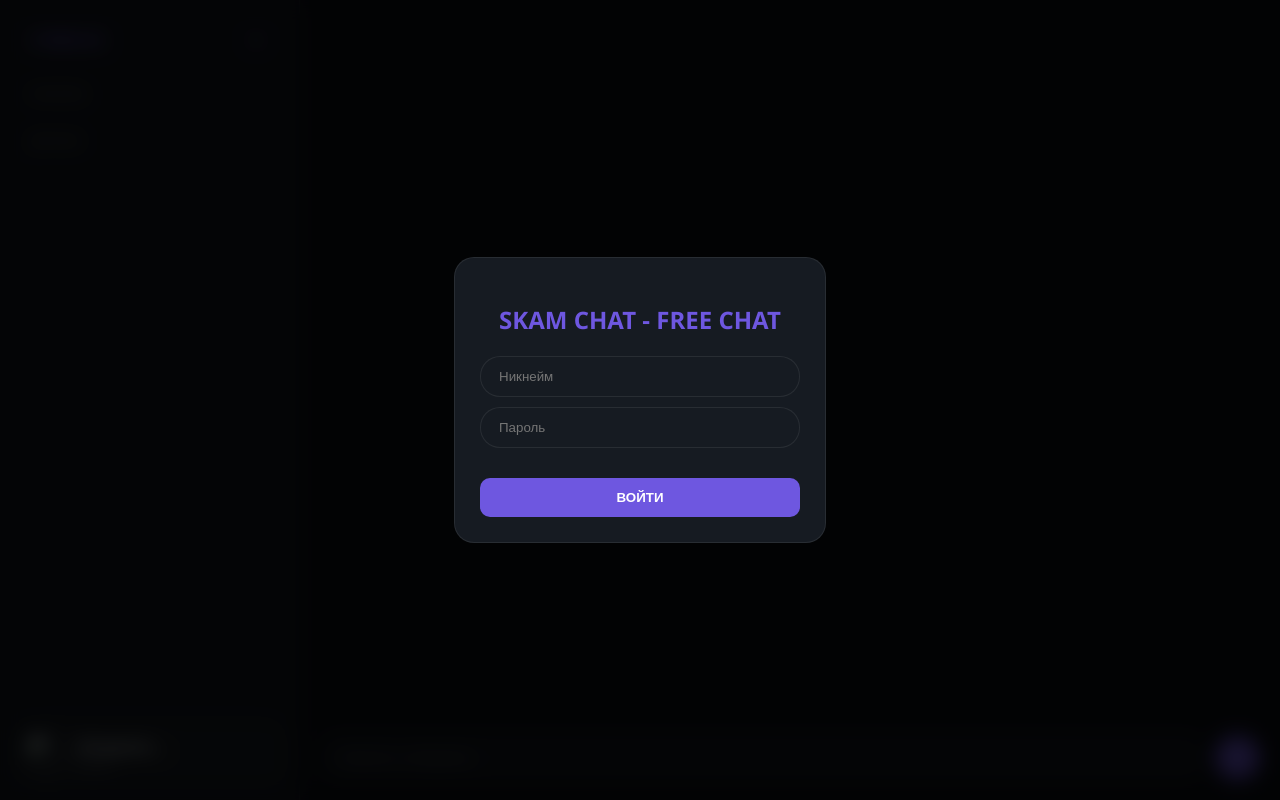
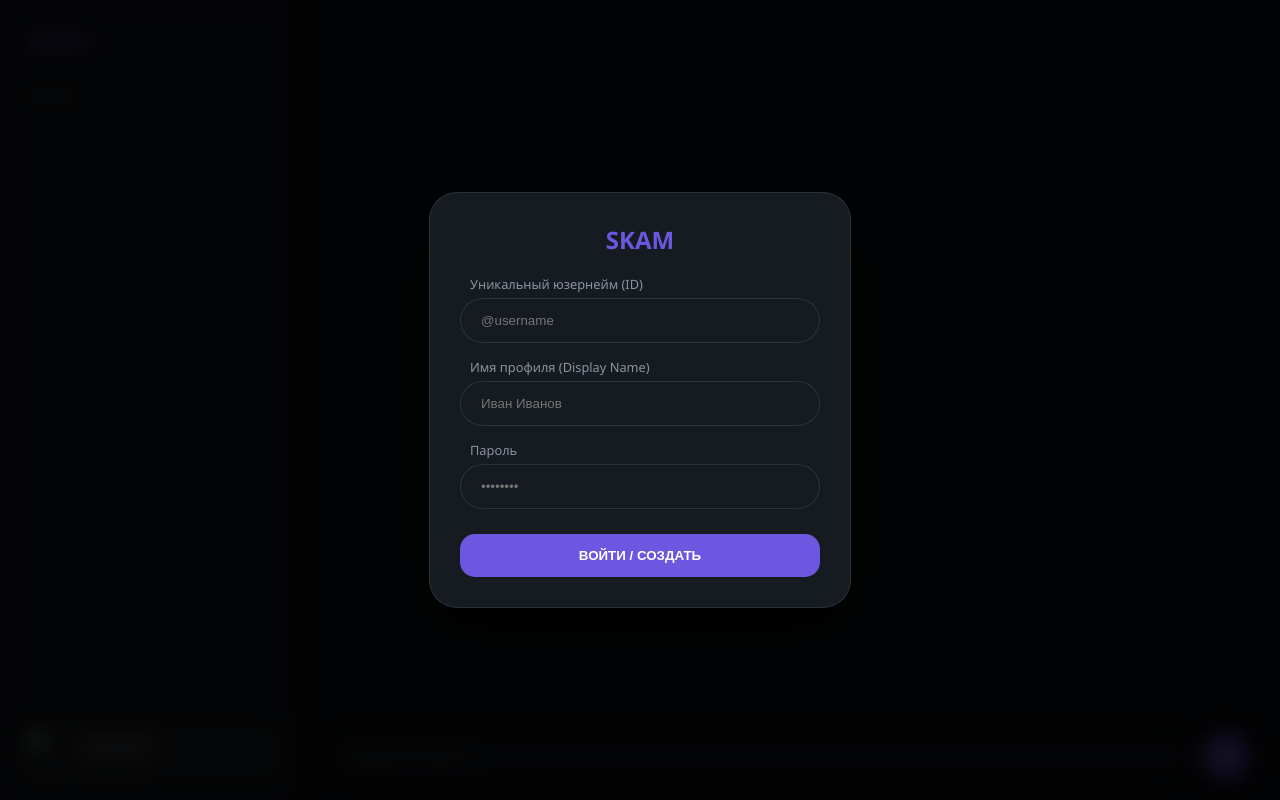
Before and after one commit to Krembovan/CatMes, a Flask app: page / in a window 1280 px wide. Run offline with Flask 3, Linux system fonts and the light colour scheme; some libraries are stand-ins or nearby versions.

Commit message:
UI Roundness and bottom profile

```diff
--- a/app.py
+++ b/app.py
@@ -2,11 +2,11 @@ import eventlet
 eventlet.monkey_patch()
 
 import json, os, time
-from flask import Flask, render_template
+from flask import Flask, render_template, request
 from flask_socketio import SocketIO, emit, join_room
 
 app = Flask(__name__)
-app.config['SECRET_KEY'] = 'cyber_vibe_secret'
+app.config['SECRET_KEY'] = 'skam_forever'
 socketio = SocketIO(app, cors_allowed_origins="*", async_mode='eventlet')
 
 BASE_DIR = os.path.dirname(os.path.abspath(__file__))
@@ -33,69 +33,53 @@ def index():
 
 @socketio.on('auth')
 def handle_auth(data):
-    nick = data.get('nick', '').strip() or "Гость"
+    username = data.get('username', '').strip().lower() # Уникальный ID
+    display_name = data.get('display_name', '').strip() or username
     pwd = data.get('password', '')
+
     users = load_db('users')
-    search_nick = nick.lower()
 
-    if search_nick in users:
-        if users[search_nick]['pass'] == pwd:
-            user_data = users[search_nick]
-            # Гарантируем наличие полей
-            user_data.setdefault('friends', [])
-            user_data.setdefault('requests', [])
-            emit('auth_result', {'success': True, 'user': user_data})
+    if username in users:
+        if users[username]['pass'] == pwd:
+            emit('auth_result', {'success': True, 'user': users[username]})
         else:
             emit('auth_result', {'success': False, 'error': 'Неверный пароль'})
     else:
+        # Регистрация нового
         new_user = {
-            'nick': nick, 'pass': pwd, 'avatar': '',
-            'bio': 'Пользователь Cyber Chat', 'friends': [], 'requests': []
+            'username': username,
+            'display_name': display_name,
+            'pass': pwd,
+            'avatar': 'https://i.pravatar.cc/150?u=' + username,
+            'bio': 'Новый пользователь SKAM',
+            'friends': [],
+            'requests': []
         }
-        users[search_nick] = new_user
+        users[username] = new_user
         save_db('users', users)
         emit('auth_result', {'success': True, 'user': new_user})
 
-@socketio.on('add_friend')
-def add_friend(data):
-    my_nick = data.get('my_nick').lower()
-    target_nick = data.get('target_nick').lower()
+@socketio.on('update_profile')
+def update_profile(data):
     users = load_db('users')
+    old_un = data.get('old_username').lower()
+    new_un = data.get('new_username').lower().strip()
 
-    if target_nick in users and target_nick != my_nick:
-        if my_nick not in users[target_nick]['requests'] and my_nick not in users[target_nick]['friends']:
-            users[target_nick]['requests'].append(data.get('my_nick'))
-            save_db('users', users)
-            emit('friend_update', {'msg': 'Запрос отправлен!'}, room=request.sid)
-    else:
-        emit('friend_update', {'msg': 'Пользователь не найден'}, room=request.sid)
+    if old_un in users:
+        # Если меняется юзернейм, проверяем уникальность
+        if old_un != new_un and new_un in users:
+            emit('error', {'msg': 'Этот юзернейм уже занят!'})
+            return
 
-@socketio.on('accept_friend')
-def accept_friend(data):
-    my_nick = data.get('my_nick').lower()
-    target_nick = data.get('target_nick').lower()
-    users = load_db('users')
+        user_data = users.pop(old_un)
+        user_data['username'] = new_un
+        user_data['display_name'] = data.get('display_name')
+        user_data['avatar'] = data.get('avatar')
+        user_data['bio'] = data.get('bio')
 
-    if target_nick in users:
-        # Убираем из заявок, добавляем в друзья обоим
-        if data.get('target_nick') in users[my_nick]['requests']:
-            users[my_nick]['requests'].remove(data.get('target_nick'))
-
-        if data.get('target_nick') not in users[my_nick]['friends']:
-            users[my_nick]['friends'].append(data.get('target_nick'))
-        if data.get('my_nick') not in users[target_nick]['friends']:
-            users[target_nick]['friends'].append(data.get('my_nick'))
-
+        users[new_un] = user_data
         save_db('users', users)
-
-        # Создаем приватный чат в реестре
-        reg = load_db('registry')
-        chat_id = f"priv_{min(my_nick, target_nick)}_{max(my_nick, target_nick)}"
-        reg[chat_id] = {"name": f"🤝 {data.get('target_nick')}", "type": "private"}
-        save_db('registry', reg)
-
-        emit('auth_result', {'success': True, 'user': users[my_nick]})
-        emit('room_list', reg, broadcast=True)
+        emit('auth_result', {'success': True, 'user': user_data})
 
 @socketio.on('message')
 def handle_msg(data):
--- a/templates/index.html
+++ b/templates/index.html
@@ -2,103 +2,118 @@
 <html lang="ru">
 <head>
     <meta charset="UTF-8">
-    <title>SKAM</title>
+    <title>SKAM MESSENGER</title>
     <script src="https://cdn.socket.io/4.7.5/socket.io.min.js"></script>
     <style>
         :root {
             --bg: #0b0e14; --surface: #161b22; --primary: #6e57e0;
-            --accent: #4a90e2; --text: #e6edf3; --border: rgba(255,255,255,0.08);
+            --accent: #4a90e2; --text: #e6edf3; --border: rgba(255,255,255,0.1);
         }
-        body { background: var(--bg); color: var(--text); font-family: 'Segoe UI', sans-serif; margin: 0; height: 100vh; overflow: hidden; }
+        body { background: var(--bg); color: var(--text); font-family: 'Segoe UI', sans-serif; margin: 0; height: 100vh; }
         .app-container { display: flex; height: 100vh; }
 
-        /* Сайдбар */
+        /* Sidebar */
         .sidebar { width: 300px; background: var(--surface); border-right: 1px solid var(--border); display: flex; flex-direction: column; padding: 15px; box-sizing: border-box; }
-        .sidebar-header { padding: 10px 15px; font-weight: 900; color: var(--primary); display: flex; justify-content: space-between; align-items: center; }
+        .sidebar-header { padding: 10px; font-weight: 900; color: var(--primary); font-size: 1.5rem; letter-spacing: -1px; }
 
-        .section-title { font-size: 0.75rem; color: #8b949e; text-transform: uppercase; margin: 20px 0 10px 15px; letter-spacing: 1px; }
+        .section-label { font-size: 0.7rem; color: #8b949e; text-transform: uppercase; margin: 20px 10px 10px; letter-spacing: 1px; }
 
-        #room-list, #friend-list { display: flex; flex-direction: column; gap: 4px; }
-        .item {
-            padding: 10px 15px; cursor: pointer; color: #8b949e; transition: 0.2s;
-            border-radius: 12px; display: flex; align-items: center; gap: 10px; font-size: 0.9rem;
-        }
+        .item { padding: 12px 15px; cursor: pointer; border-radius: 14px; display: flex; align-items: center; gap: 10px; transition: 0.2s; color: #8b949e; }
         .item:hover { background: rgba(255,255,255,0.03); color: #fff; }
-        .item.active { background: rgba(110, 87, 224, 0.15); color: var(--text); box-shadow: inset 3px 0 0 var(--primary); }
+        .item.active { background: linear-gradient(90deg, rgba(110, 87, 224, 0.2), transparent); color: #fff; box-shadow: inset 4px 0 0 var(--primary); }
 
-        .req-badge { background: var(--primary); color: white; padding: 2px 8px; border-radius: 10px; font-size: 0.7rem; margin-left: auto; }
+        /* Profile Bottom */
+        .my-profile-btn { margin-top: auto; padding: 12px; background: rgba(255,255,255,0.03); border-radius: 20px; display: flex; align-items: center; gap: 12px; cursor: pointer; border: 1px solid var(--border); }
+        .avatar { width: 40px; height: 40px; border-radius: 12px; object-fit: cover; background: #21262d; }
 
-        /* Профиль */
-        .my-profile { margin-top: auto; padding: 12px; background: rgba(255,255,255,0.03); border-radius: 18px; display: flex; align-items: center; gap: 12px; cursor: pointer; border: 1px solid var(--border); }
-        .avatar { width: 36px; height: 36px; border-radius: 10px; background: #21262d; object-fit: cover; }
-
-        /* Чат */
+        /* Chat */
         .chat-area { flex: 1; display: flex; flex-direction: column; background: #0d1117; }
-        #messages { flex: 1; padding: 20px; overflow-y: auto; display: flex; flex-direction: column; gap: 12px; }
+        #messages { flex: 1; padding: 25px; overflow-y: auto; display: flex; flex-direction: column; gap: 12px; }
         .msg { display: flex; gap: 10px; max-width: 80%; }
         .msg.my { align-self: flex-end; flex-direction: row-reverse; }
-        .msg-content { background: var(--surface); padding: 10px 16px; border-radius: 18px; font-size: 0.9rem; }
-        .msg.my .msg-content { background: var(--primary); color: white; }
+        .msg-content { background: var(--surface); padding: 12px 18px; border-radius: 20px; font-size: 0.95rem; border: 1px solid var(--border); }
+        .msg.my .msg-content { background: var(--primary); color: white; border: none; }
 
-        /* Поле ввода */
-        .input-area { padding: 20px; display: flex; gap: 10px; }
-        input { flex: 1; background: var(--surface); border: 1px solid var(--border); padding: 12px 18px; border-radius: 20px; color: white; outline: none; }
-        .btn-send { background: var(--primary); color: white; border: none; width: 45px; height: 45px; border-radius: 50%; cursor: pointer; }
+        /* Inputs */
+        .input-box { padding: 20px 30px; display: flex; gap: 10px; }
+        input[type="text"], input[type="password"] { flex: 1; background: var(--surface); border: 1px solid var(--border); padding: 14px 20px; border-radius: 25px; color: white; outline: none; }
+        .btn-circle { background: var(--primary); border: none; width: 48px; height: 48px; border-radius: 50%; color: white; cursor: pointer; font-size: 1.2rem; }
 
-        /* Модалки */
-        .modal-overlay { display: none; position: fixed; inset: 0; background: rgba(0,0,0,0.8); z-index: 2000; align-items: center; justify-content: center; backdrop-filter: blur(10px); }
-        .modal-card { background: var(--surface); padding: 25px; border-radius: 20px; width: 320px; border: 1px solid var(--border); }
-        .btn-modal { width: 100%; padding: 12px; border-radius: 10px; border: none; cursor: pointer; font-weight: bold; margin-top: 10px; background: var(--primary); color: white; }
+        /* Modals */
+        .modal { display: none; position: fixed; inset: 0; background: rgba(0,0,0,0.85); z-index: 9999; align-items: center; justify-content: center; backdrop-filter: blur(10px); }
+        .modal-card { background: var(--surface); padding: 30px; border-radius: 28px; width: 360px; border: 1px solid var(--border); box-shadow: 0 20px 60px rgba(0,0,0,0.5); }
+        .modal-card h2 { margin-top: 0; text-align: center; color: var(--primary); }
+        .field { margin-bottom: 15px; }
+        .field label { display: block; font-size: 0.8rem; color: #8b949e; margin-bottom: 5px; margin-left: 10px; }
+        .btn-full { width: 100%; padding: 14px; border-radius: 15px; border: none; background: var(--primary); color: white; font-weight: bold; cursor: pointer; margin-top: 10px; }
     </style>
 </head>
 <body>
 
-    <div id="auth-modal" class="modal-overlay" style="display: flex;">
+    <div id="auth-modal" class="modal" style="display: flex;">
         <div class="modal-card">
-            <h2 style="text-align:center; color:var(--primary)">SKAM CHAT - FREE CHAT</h2>
-            <input type="text" id="auth-nick" placeholder="Никнейм" style="width:100%; box-sizing:border-box; margin-bottom:10px">
-            <input type="password" id="auth-pass" placeholder="Пароль" style="width:100%; box-sizing:border-box; margin-bottom:20px">
-            <button class="btn-modal" onclick="login()">ВОЙТИ</button>
+            <h2>SKAM</h2>
+            <div class="field">
+                <label>Уникальный юзернейм (ID)</label>
+                <input type="text" id="auth-username" placeholder="@username" style="width:100%; box-sizing:border-box">
+            </div>
+            <div class="field">
+                <label>Имя профиля (Display Name)</label>
+                <input type="text" id="auth-display" placeholder="Иван Иванов" style="width:100%; box-sizing:border-box">
+            </div>
+            <div class="field">
+                <label>Пароль</label>
+                <input type="password" id="auth-pass" placeholder="••••••••" style="width:100%; box-sizing:border-box">
+            </div>
+            <button class="btn-full" onclick="login()">ВОЙТИ / СОЗДАТЬ</button>
         </div>
     </div>
 
-    <div id="friend-modal" class="modal-overlay">
+    <div id="profile-modal" class="modal">
         <div class="modal-card">
-            <h3>Добавить друга</h3>
-            <input type="text" id="target-nick" placeholder="Введите ник..." style="width:100%; box-sizing:border-box; margin-bottom:15px">
-            <button class="btn-modal" onclick="sendFriendRequest()">ОТПРАВИТЬ ЗАПРОС</button>
-            <button onclick="document.getElementById('friend-modal').style.display='none'" style="width:100%; background:none; border:none; color:#8b949e; margin-top:10px; cursor:pointer">Отмена</button>
+            <h2>Настройки</h2>
+            <div class="field">
+                <label>Аватарка (URL)</label>
+                <input type="text" id="edit-avatar" style="width:100%; box-sizing:border-box">
+            </div>
+            <div class="field">
+                <label>Имя</label>
+                <input type="text" id="edit-display" style="width:100%; box-sizing:border-box">
+            </div>
+            <div class="field">
+                <label>Юзернейм</label>
+                <input type="text" id="edit-username" style="width:100%; box-sizing:border-box">
+            </div>
+            <div class="field">
+                <label>Описание</label>
+                <input type="text" id="edit-bio" style="width:100%; box-sizing:border-box">
+            </div>
+            <button class="btn-full" onclick="saveProfile()">СОХРАНИТЬ</button>
+            <button class="btn-full" style="background:none; color:#8b949e" onclick="document.getElementById('profile-modal').style.display='none'">Отмена</button>
         </div>
     </div>
 
     <div class="app-container">
         <div class="sidebar">
-            <div class="sidebar-header">
-                <span>CYBER.IO</span>
-                <button onclick="document.getElementById('friend-modal').style.display='flex'" style="background:none; border:none; color:var(--primary); font-size:1.5rem; cursor:pointer">+</button>
-            </div>
+            <div class="sidebar-header">SKAM</div>
 
-            <div class="section-title">Каналы</div>
+            <div class="section-label">Каналы</div>
             <div id="room-list"></div>
 
-            <div class="section-title">Друзья</div>
-            <div id="friend-list">
-                </div>
-
-            <div class="my-profile" onclick="openProfile()">
+            <div class="my-profile-btn" onclick="openProfile()">
                 <img src="" id="my-ava" class="avatar">
                 <div style="overflow:hidden">
-                    <div id="my-nick-display" style="font-weight:bold">Загрузка...</div>
-                    <div id="my-bio-display" style="font-size:0.7rem; opacity:0.6">В сети</div>
+                    <div id="my-name-display" style="font-weight:bold; white-space:nowrap; text-overflow:ellipsis">Загрузка...</div>
+                    <div id="my-user-display" style="font-size:0.75rem; color:#8b949e">@username</div>
                 </div>
             </div>
         </div>
 
         <div class="chat-area">
             <div id="messages"></div>
-            <div class="input-area">
-                <input type="text" id="m-input" placeholder="Написать сообщение..." onkeypress="if(event.key==='Enter') send()">
-                <button class="btn-send" onclick="send()">➤</button>
+            <div class="input-box">
+                <input type="text" id="m-input" placeholder="Написать в SKAM..." onkeypress="if(event.key==='Enter') send()">
+                <button class="btn-circle" onclick="send()">➤</button>
             </div>
         </div>
     </div>
@@ -109,81 +124,71 @@
         let selectedRoom = "Общий";
 
         function login() {
-            const nick = document.getElementById('auth-nick').value;
-            const pass = document.getElementById('auth-pass').value;
-            if(nick) socket.emit('auth', { nick, password: pass });
+            const username = document.getElementById('auth-username').value;
+            const display_name = document.getElementById('auth-display').value;
+            const password = document.getElementById('auth-pass').value;
+            if(username && password) {
+                socket.emit('auth', { username, display_name, password });
+            }
         }
 
         socket.on('auth_result', (data) => {
             if (data.success) {
                 myData = data.user;
                 document.getElementById('auth-modal').style.display = 'none';
-                document.getElementById('my-nick-display').innerText = myData.nick;
-                document.getElementById('my-ava').src = myData.avatar || 'https://i.pravatar.cc/100';
-                updateFriendList();
+                document.getElementById('profile-modal').style.display = 'none';
+
+                // Обновляем UI
+                document.getElementById('my-name-display').innerText = myData.display_name;
+                document.getElementById('my-user-display').innerText = '@' + myData.username;
+                document.getElementById('my-ava').src = myData.avatar || 'https://i.pravatar.cc/150';
+
                 socket.emit('get_rooms');
                 switchRoom("Общий");
             } else { alert(data.error); }
         });
 
-        function sendFriendRequest() {
-            const target = document.getElementById('target-nick').value;
-            socket.emit('add_friend', { my_nick: myData.nick, target_nick: target });
-            document.getElementById('friend-modal').style.display = 'none';
+        function openProfile() {
+            document.getElementById('edit-avatar').value = myData.avatar;
+            document.getElementById('edit-display').value = myData.display_name;
+            document.getElementById('edit-username').value = myData.username;
+            document.getElementById('edit-bio').value = myData.bio;
+            document.getElementById('profile-modal').style.display = 'flex';
         }
 
-        function updateFriendList() {
-            const list = document.getElementById('friend-list');
-            list.innerHTML = '';
-
-            // Заявки
-            myData.requests.forEach(nick => {
-                list.innerHTML += `
-                    <div class="item" style="border: 1px dashed var(--primary)">
-                        <span>👤 ${nick}</span>
-                        <button onclick="acceptFriend('${nick}')" class="req-badge" style="cursor:pointer; border:none">Принять</button>
-                    </div>`;
+        function saveProfile() {
+            socket.emit('update_profile', {
+                old_username: myData.username,
+                new_username: document.getElementById('edit-username').value,
+                display_name: document.getElementById('edit-display').value,
+                avatar: document.getElementById('edit-avatar').value,
+                bio: document.getElementById('edit-bio').value
             });
-
-            // Друзья
-            myData.friends.forEach(nick => {
-                list.innerHTML += `<div class="item" onclick="startPrivate('${nick}')">🔵 ${nick}</div>`;
-            });
-        }
-
-        function acceptFriend(nick) {
-            socket.emit('accept_friend', { my_nick: myData.nick, target_nick: nick });
-        }
-
-        function startPrivate(nick) {
-            const chat_id = "priv_" + [myData.nick.toLowerCase(), nick.toLowerCase()].sort().join('_');
-            switchRoom(chat_id);
         }
 
         function switchRoom(id) {
             selectedRoom = id;
             document.getElementById('messages').innerHTML = '';
-            document.querySelectorAll('.item').forEach(el => el.classList.remove('active'));
             socket.emit('join', { room: id });
         }
 
         socket.on('room_list', (rooms) => {
             const list = document.getElementById('room-list');
-            list.innerHTML = `<div class="item active" onclick="switchRoom('Общий')"># Общий канал</div>`;
+            list.innerHTML = `<div class="item active" onclick="switchRoom('Общий')"># общий_канал</div>`;
             Object.keys(rooms).forEach(id => {
-                if(rooms[id].type !== 'private')
-                    list.innerHTML += `<div class="item" onclick="switchRoom('${id}')"># ${rooms[id].name}</div>`;
+                list.innerHTML += `<div class="item" onclick="switchRoom('${id}')"># ${rooms[id].name.toLowerCase().replace(' ', '_')}</div>`;
             });
         });
 
-        socket.on('friend_update', (data) => alert(data.msg));
-
         function send() {
             const input = document.getElementById('m-input');
-            if (!input.value) return;
+            if(!input.value) return;
             socket.emit('message', {
-                room: selectedRoom, text: input.value,
-                user: myData.nick, avatar: myData.avatar
+                room: selectedRoom,
+                text: input.value,
+                user: myData.display_name,
+                username: myData.username,
+                avatar: myData.avatar
             });
             input.value = '';
         }
@@ -193,14 +198,20 @@
 
         function renderMsg(msg) {
             const div = document.createElement('div');
-            div.className = `msg ${msg.user === myData.nick ? 'my' : ''}`;
-            div.innerHTML = `<div class="msg-content"><b>${msg.user}:</b><br>${msg.text}</div>`;
+            div.className = `msg ${msg.username === myData.username ? 'my' : ''}`;
+            div.innerHTML = `
+                <img src="${msg.avatar}" class="avatar" style="width:30px; height:30px; margin-top:5px">
+                <div>
+                    <div style="font-size:0.7rem; color:#8b949e; margin-bottom:2px">${msg.user} (@${msg.username})</div>
+                    <div class="msg-content">${msg.text}</div>
+                </div>
+            `;
             const box = document.getElementById('messages');
             box.appendChild(div);
             box.scrollTop = box.scrollHeight;
         }
 
-        function openProfile() { alert("Настройки в разработке (логика сохранена)"); }
+        socket.on('error', (data) => alert(data.msg));
     </script>
 </body>
 </html>
```
